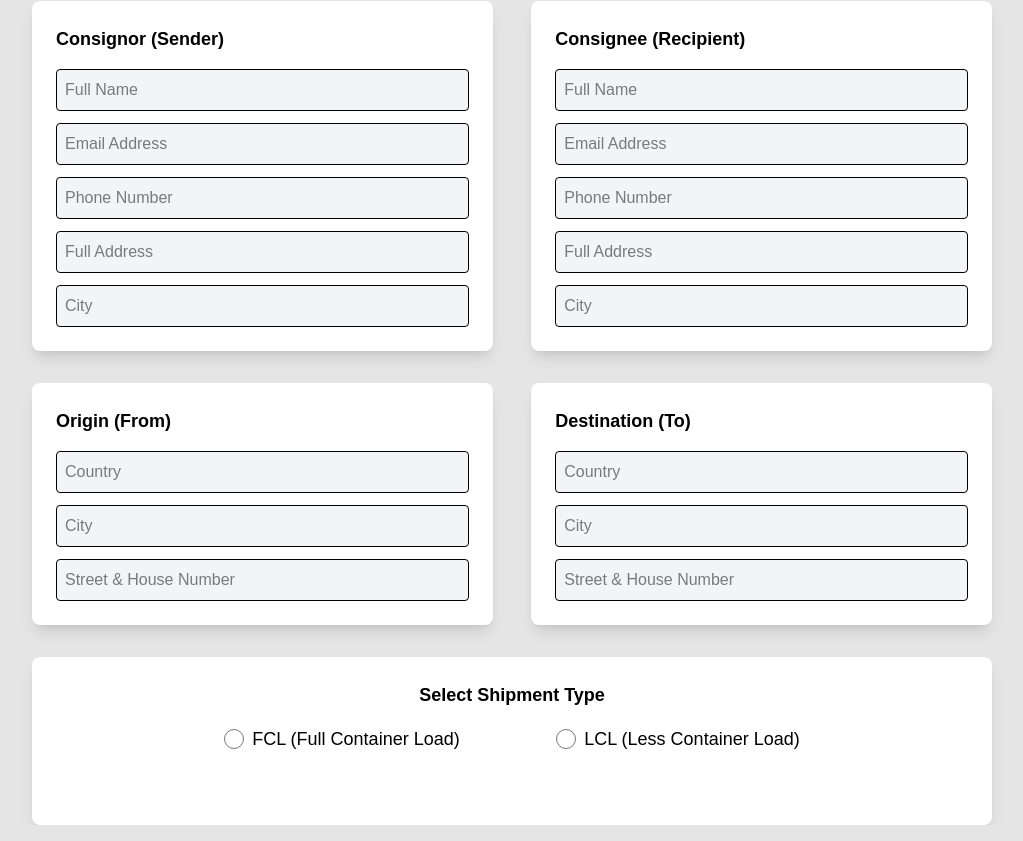
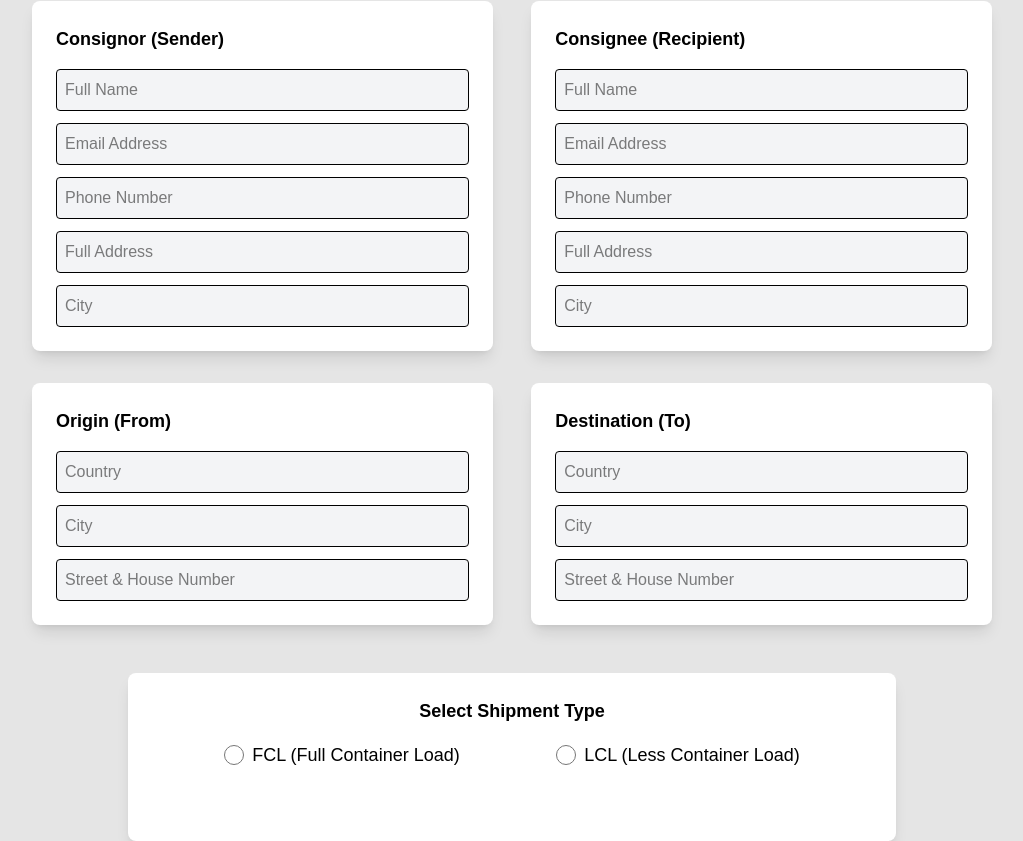
Before and after one commit to AlketKuehne/aquavinci, a Next.js app: page /shipment in a window 1280 px wide. Shown: the part 167-1008 px from the top of the page, without its empty margins (128-1151 px from the left). Built offline with nearby package versions, Linux system fonts and the light colour scheme.

Commit message:
edited fcl lcl box

```diff
--- a/app/shipment/page.tsx
+++ b/app/shipment/page.tsx
@@ -73,10 +73,11 @@ export default function ShipmentPage() {
           </div>
         </div>
 
-        {/* New Large Box in the Middle */}
-        <div className="bg-white p-6 shadow-lg rounded-lg w-full mt-8 flex flex-col items-center">
-          <h2 className="text-lg font-bold mb-4">Select Shipment Type</h2>
-          <div className="flex justify-around w-full max-w-2xl">
+        {/* Completely Separate Large Box in the Middle */}
+        <div className="flex justify-center w-full mt-12">
+          <div className="bg-white p-6 shadow-lg rounded-lg w-[80%]">
+            <h2 className="text-lg font-bold mb-4 text-center">Select Shipment Type</h2>
+            <div className="flex justify-around w-full max-w-2xl mx-auto">
               {/* FCL Option */}
               <label className="flex items-center space-x-2">
                 <input type="radio" name="shipmentType" value="FCL" className="w-5 h-5" />
@@ -95,5 +96,6 @@ export default function ShipmentPage() {
           </div>
         </div>
       </div>
+    </div>
   );
 }
```
Lines whose indentation alone changed are shown as unchanged.
